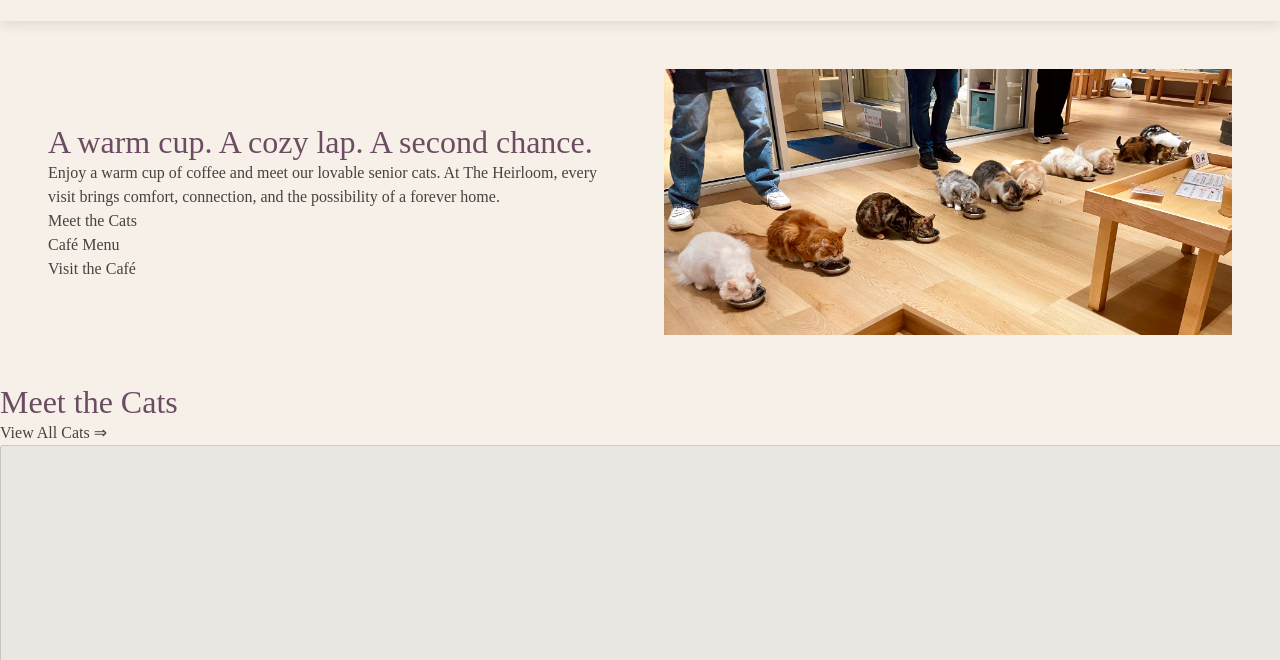
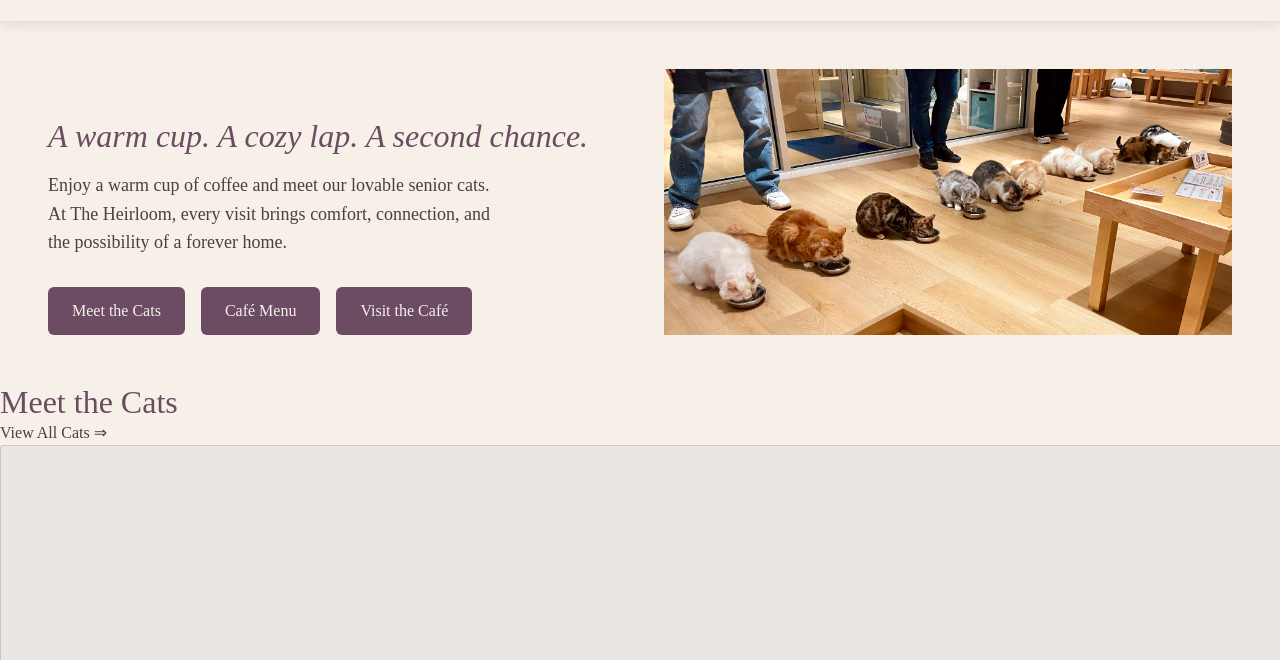
Before and after one commit to bearypopp/The-Heirloom, a plain HTML site: page index.html in a window 1280 px wide. Shown: the part 140-800 px from the top of the page. Drawn offline with Linux system fonts and the light colour scheme; a web font is replaced by a local one.

Commit message:
Finished Hero section
Added a new font as an accent for the header in this section. I gave the hero body some space from the header and had the hero navigation menu line up with the bottom of the hero image.

```diff
--- a/style.css
+++ b/style.css
@@ -68,6 +68,7 @@ table {
     --font-logo: "LaDanse", serif;
     --font-header: "Jensen Pro", serif;
     --font-body: "Bembo", serif;
+    --font-accent:"felt-tip-woman", serif;
 }
 
 /*GLOBAL STYLES */
@@ -170,7 +171,7 @@ header nav{
 .navList a{
     display: inline-block;
     transition: transform 0.2s ease;
-    font-family: var(--font-body);
+    font-family: var(--font-accent);
     font-size: 1.25rem;;
     color: var(--charcoal-brown);
     text-decoration: underline;
@@ -233,6 +234,11 @@ header nav{
 .hero-text{
     grid-column: 1;
     grid-row: 1;
+    display: flex;
+    flex-direction: column;
+    align-self: stretch;
+    justify-content: flex-start;
+    padding-top: 3rem;
 }
 .hero > img{
     grid-column: 2;
@@ -241,3 +247,40 @@ header nav{
     height: auto;
     display: block;
 }
+.hero-text h2{
+    font-family: var(--font-accent);
+    font-style: italic;
+    margin-bottom: 1rem;
+}
+.hero-text p{
+    max-width: 50ch;
+    font-size: 1.125rem;
+    line-height: 1.6;
+}
+
+/**hero nav**/
+.hero-bttns{
+    display: flex;
+    gap: 1rem;
+    margin-top: 2rem;
+    margin-top: auto;
+    transition: background-color 0.2s ease, transform 0.2s ease;
+}
+.hero-bttns a{
+    display: inline-block;
+    padding: 0.75rem 1.5rem;
+    background-color: var(--vintage-plum);
+    color: var(--warm-ivory);
+    border-radius: 6px;
+    font-family: var(--font-body);
+    font-size: 1rem;
+    text-align: center;
+}
+.hero-bttns a:hover{
+    background-color: var(--charcoal-brown);
+    transform: translateY(-3px);
+}
+.hero-bttns a:focus-visible{
+    outline: 2px solid var(--vintage-plum);
+    outline-offset: 4px;
+}
```
Also changed, not shown: index.html (+4 -2 lines).
